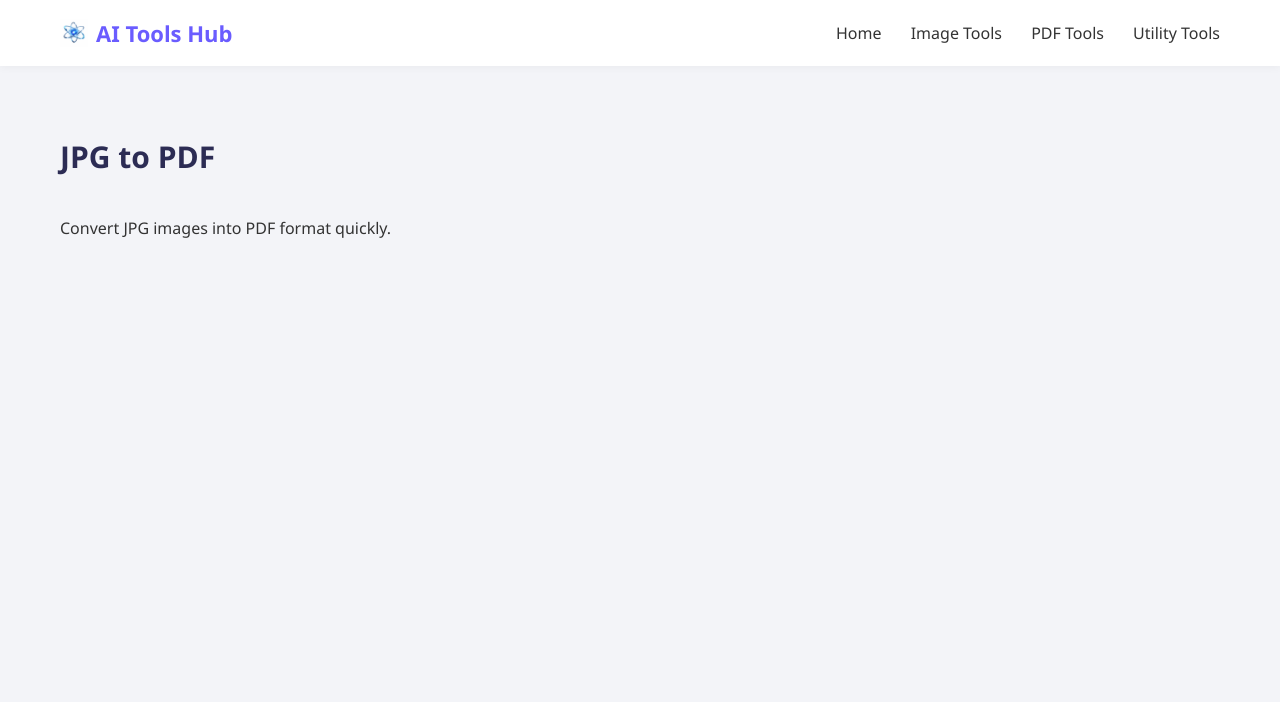
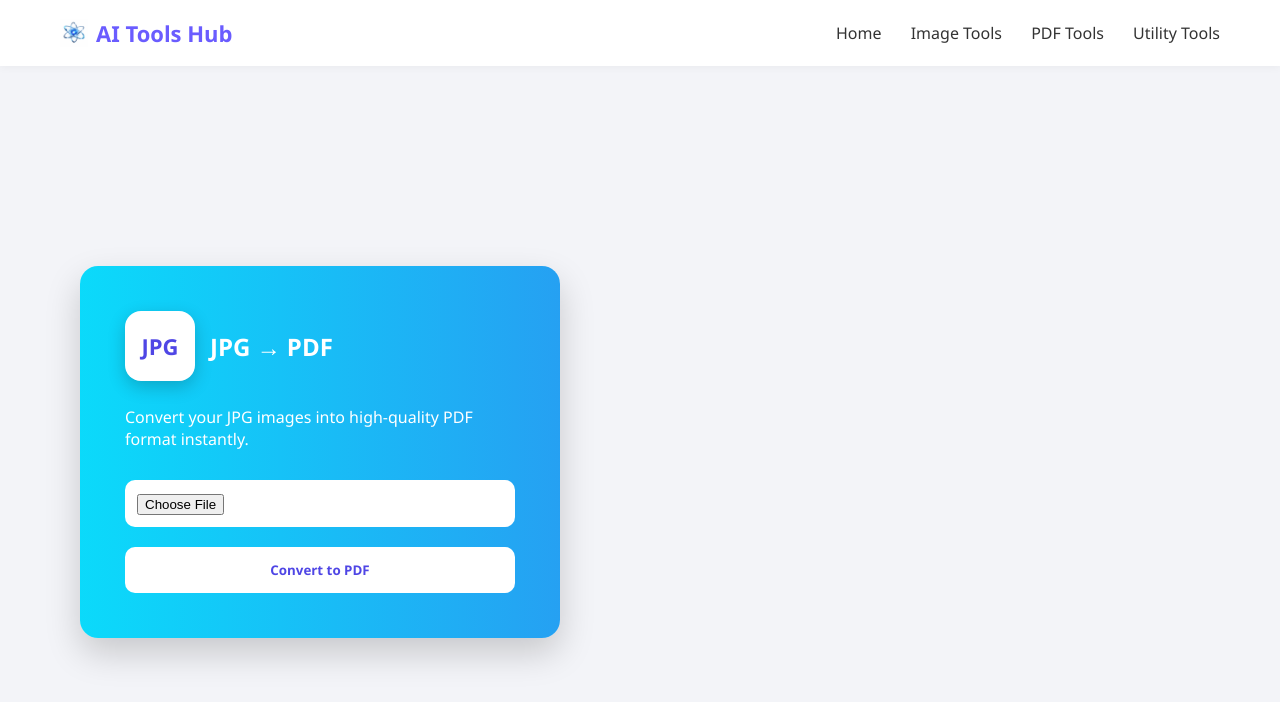
Before and after one commit to afnankhan123456/ai-tools-website-, a Flask app: page /jpg-to-pdf in a window 1280 px wide. Shown: the top 702 px of the page. Run offline with Flask 3, Linux system fonts and the light colour scheme.

Commit message:
Update jpg_to_pdf.html

```diff
--- a/templates/pdf_tools/jpg_to_pdf.html
+++ b/templates/pdf_tools/jpg_to_pdf.html
@@ -1,9 +1,98 @@
 {% extends "base.html" %}
 {% block content %}
 
-<section class="tools-section">
-    <h2 class="section-title">JPG to PDF</h2>
-    <p>Convert JPG images into PDF format quickly.</p>
+<section style="display:flex; justify-content:flex-start; margin:200px 0 0 80px;">
+
+    <div style="
+        padding:45px;
+        border-radius:18px;
+        width:480px;
+        color:white;
+        box-shadow:0 15px 35px rgba(0,0,0,0.18);
+        position:relative;
+        overflow:hidden;
+        background: linear-gradient(270deg, #ff00cc, #4f46e5, #00f2fe);
+        background-size: 600% 600%;
+        animation: gradientMove 8s ease infinite;
+    ">
+
+        <!-- Logo Row -->
+        <div style="display:flex; align-items:center; gap:15px; margin-bottom:25px;">
+
+            <div style="
+                background:white;
+                color:#4f46e5;
+                font-weight:bold;
+                font-size:22px;
+                width:70px;
+                height:70px;
+                display:flex;
+                align-items:center;
+                justify-content:center;
+                border-radius:16px;
+                box-shadow:0 6px 18px rgba(0,0,0,0.2);
+            ">
+                JPG
+            </div>
+
+            <div style="font-size:24px; font-weight:600;">
+                JPG → PDF
+            </div>
+
+        </div>
+
+        <p style="margin-bottom:30px; color:#ffffff;">
+            Convert your JPG images into high-quality PDF format instantly.
+        </p>
+
+        <form action="{{ url_for('jpg_to_pdf_action') }}"
+              method="POST"
+              enctype="multipart/form-data">
+
+            <div style="
+                background:white;
+                padding:12px;
+                border-radius:10px;
+                margin-bottom:20px;
+            ">
+                <input type="file"
+                       name="file"
+                       accept=".jpg,.jpeg"
+                       required
+                       style="border:none; width:100%;">
+            </div>
+
+            <button type="submit"
+                    style="
+                        background:white;
+                        color:#4f46e5;
+                        border:none;
+                        padding:14px;
+                        width:100%;
+                        border-radius:10px;
+                        font-weight:600;
+                        cursor:pointer;
+                        transition:0.3s;
+                    "
+                    onmouseover="this.style.background='#f3f4f6'"
+                    onmouseout="this.style.background='white'">
+
+                Convert to PDF
+
+            </button>
+
+        </form>
+
+    </div>
+
 </section>
 
+<style>
+@keyframes gradientMove {
+    0% { background-position: 0% 50%; }
+    50% { background-position: 100% 50%; }
+    100% { background-position: 0% 50%; }
+}
+</style>
+
 {% endblock %}
```
